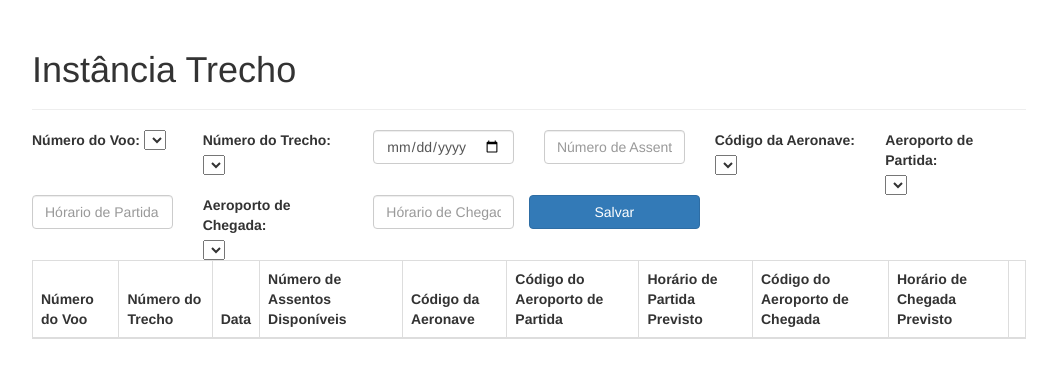
After one commit to engcrisoliveira/projeto_iaad, a Flask app: page /instancia_trecho in a window 1280 px wide. The commit adds this page. Shown: the top 378 px of the page, without its empty margins (111-1168 px from the left). Run offline with Flask 2, Linux system fonts and the light colour scheme; data that the repository does not hold is empty; some libraries are stand-ins or nearby versions.

Commit message:
Ajustes e finalização do Instancia_trecho

```diff
--- a/templates/index.html
+++ b/templates/index.html
@@ -4,6 +4,7 @@
        <li><h2><a href="{{ url_for('aeroporto') }}">Aeroporto</a></h2></li>
        <li><h2><a href="{{ url_for('voo') }}">Voo</a></h2></li>
        <li><h2><a href="{{ url_for('trecho_voo') }}">Trecho do Voo</a></h2></li>
+       <li><h2><a href="{{ url_for('instancia_trecho') }}">Instância Trecho</a></h2></li>
        <li><h2><a href="{{ url_for('tarifa') }}">Tarifa</a></h2></li>
        <li><h2><a href="{{ url_for('tipo_aeronave') }}">Tipo da Aeronave</a></h2></li>
        <li><h2><a href="{{ url_for('pode_pousar') }}">Pode Pousar</a></h2></li>
--- /dev/null
+++ b/templates/instancia_trecho.html
@@ -0,0 +1,161 @@
+{% extends "template.html" %}
+{% block conteudo %}
+    {% if instancia_trecho %}
+    <form action="{{ url_for('atualizar_instancia_trecho') }}" method="post" enctype="multipart/form-data">
+    <input type="hidden" name="numero_voo_escolhido" value="{{ instancia_trecho.numero_voo }}">
+    <input type="hidden" name="numero_trecho_escolhido" value="{{ instancia_trecho.numero_trecho }}">
+    <input type="hidden" name="dataa_escolhido" value="{{ instancia_trecho.dataa }}">
+    <div class="row">
+        <div class="col-md-2">
+            <label for="numero_voo">Número do Voo:</label>
+            <select name="numero_voo" id="numero_voo" value="{{ instancia_trecho.numero_voo }}">
+                {% for voo in voos %}
+                    <option value="{{ voo.numero_voo }}">{{ voo.numero_voo }}</option>
+                {% endfor %}
+              </select>
+          </div>
+          <div class="col-md-2">
+            <label for="numero_trecho">Número do Trecho:</label>
+            <select name="numero_trecho" id="numero_trecho" value="{{ instancia_trecho.numero_trecho }}">
+                {% for trecho_voo in trecho_voos %}
+                    <option value="{{ trecho_voo.numero_trecho }}">{{ trecho_voo.numero_trecho }}</option>
+                {% endfor %}
+              </select>
+          </div>
+        <div class="col-md-2">
+          <input type="date" id="dataa" name="dataa" class="form-control" placeholder="Data" value="{{ instancia_trecho.dataa }}">
+        </div>
+        <div class="col-md-2">
+            <input type="text" id="numero_assentos_disponiveis" name="numero_assentos_disponiveis" class="form-control" placeholder="Número de Assentos Disponíveis" value="{{ instancia_trecho.numero_assentos_disponiveis }}">
+          </div>
+        <div class="col-md-2">
+            <label for="codigo_aeronave">Código da Aeronave:</label>
+            <select name="codigo_aeronave" id="codigo_aeronave" value="{{ instancia_trecho.codigo_aeronave }}">
+                {% for aeronave in aeronaves %}
+                    <option value="{{ aeronave.codigo_aeronave }}">{{ aeronave.codigo_aeronave }}</option>
+                {% endfor %}
+              </select>
+        </div>
+        <div class="col-md-2">
+            <label for="codigo_aeroporto_partida">Aeroporto de Partida:</label>
+                <select name="codigo_aeroporto_partida" id="codigo_aeroporto_partida">
+                    {% for aeroporto in aeroportos %}
+                        <option value="{{ aeroporto.codigo_aeroporto }}">{{ aeroporto.codigo_aeroporto }}</option>
+                    {% endfor %}
+                  </select>
+          </div>
+          <div class="col-md-2">
+            <input type="text" id="horario_partida_previsto" name="horario_partida_previsto" class="form-control" placeholder="Hórario de Partida Previsto" value="{{ instancia_trecho.horario_partida }}">
+          </div>
+        <div class="col-md-2">
+            <label for="codigo_aeroporto_chegada">Aeroporto de Chegada:</label>
+            <select name="codigo_aeroporto_chegada" id="codigo_aeroporto_chegada" value="{{ instancia_trecho.codigo_aeroporto_chegada }}">
+                {% for aeroporto in aeroportos %}
+                    <option value="{{ aeroporto.codigo_aeroporto }}">{{ aeroporto.codigo_aeroporto }}</option>
+                {% endfor %}
+            </select>
+        </div>
+        <div class="col-md-2">
+            <input type="text" id="horario_chegada_previsto" name="horario_chegada_previsto" class="form-control" placeholder="Hórario de Chegada Previsto" value="{{ instancia_trecho.horario_chegada }}">
+          </div>
+        <button type="submit" class="btn btn-primary btn-salvar col-md-1">Salvar</button>
+        <a href="/instancia_trecho" class="btn btn-primary col-md-1" role="button">Voltar</a>
+      </div>
+    </form>
+
+    {% else %}
+    <form action="{{ url_for('criar_instancia_trecho') }}" method="post" enctype="multipart/form-data">
+        <div class="row">
+            <div class="col-md-2">
+                <label for="numero_voo">Número do Voo:</label>
+                <select name="numero_voo" id="numero_voo">
+                    {% for voo in voos %}
+                        <option value="{{ voo.numero_voo }}">{{ voo.numero_voo }}</option>
+                    {% endfor %}
+                  </select>
+              </div>
+              <div class="col-md-2">
+                <label for="numero_trecho">Número do Trecho:</label>
+                <select name="numero_trecho" id="numero_trecho">
+                    {% for trecho_voo in trecho_voos %}
+                        <option value="{{ trecho_voo.numero_trecho }}">{{ trecho_voo.numero_trecho }}</option>
+                    {% endfor %}
+                  </select>
+              </div>
+            <div class="col-md-2">
+              <input type="date" id="dataa" name="dataa" class="form-control" placeholder="Data">
+            </div>
+            <div class="col-md-2">
+                <input type="text" id="numero_assentos_disponiveis" name="numero_assentos_disponiveis" class="form-control" placeholder="Número de Assentos Disponíveis">
+              </div>
+            <div class="col-md-2">
+                <label for="codigo_aeronave">Código da Aeronave:</label>
+                <select name="codigo_aeronave" id="codigo_aeronave">
+                    {% for aeronave in aeronaves %}
+                        <option value="{{ aeronave.codigo_aeronave }}">{{ aeronave.codigo_aeronave }}</option>
+                    {% endfor %}
+                  </select>
+            </div>
+            <div class="col-md-2">
+                <label for="codigo_aeroporto_partida">Aeroporto de Partida:</label>
+                    <select name="codigo_aeroporto_partida" id="codigo_aeroporto_partida">
+                        {% for aeroporto in aeroportos %}
+                            <option value="{{ aeroporto.codigo_aeroporto }}">{{ aeroporto.codigo_aeroporto }}</option>
+                        {% endfor %}
+                      </select>
+              </div>
+              <div class="col-md-2">
+                <input type="text" id="horario_partida_previsto" name="horario_partida_previsto" class="form-control" placeholder="Hórario de Partida Previsto">
+              </div>
+            <div class="col-md-2">
+                <label for="codigo_aeroporto_chegada">Aeroporto de Chegada:</label>
+                <select name="codigo_aeroporto_chegada" id="codigo_aeroporto_chegada">
+                    {% for aeroporto in aeroportos %}
+                        <option value="{{ aeroporto.codigo_aeroporto }}">{{ aeroporto.codigo_aeroporto }}</option>
+                    {% endfor %}
+                </select>
+            </div>
+            <div class="col-md-2">
+                <input type="text" id="horario_chegada_previsto" name="horario_chegada_previsto" class="form-control" placeholder="Hórario de Chegada Previsto">
+              </div>
+      <button type="submit" class="btn btn-primary btn-salvar col-md-2">Salvar</button>
+    </div>
+    </form>
+
+    {% endif %}
+        <table class="table table-striped table-responsive table-bordered">
+            <thead class="thead-default">
+                <tr>
+                    <th>Número do Voo</th>
+                    <th>Número do Trecho</th>
+                    <th>Data</th>
+                    <th>Número de Assentos Disponíveis</th>
+                    <th>Código da Aeronave</th>
+                    <th>Código do Aeroporto de Partida</th>
+                    <th>Horário de Partida Previsto</th>
+                    <th>Código do Aeroporto de Chegada</th>
+                    <th>Horário de Chegada Previsto</th>
+                    <th></th>
+                </tr>
+            </thead>
+            <tbody>
+            {% for instancia_trecho in instancia_trechos %}
+                <tr>
+                    <td>{{ instancia_trecho.numero_voo }}</td>
+                    <td>{{ instancia_trecho.numero_trecho }}</td>
+                    <td>{{ instancia_trecho.dataa }}</td>
+                    <td>{{ instancia_trecho.numero_assentos_disponiveis }}</td>
+                    <td>{{ instancia_trecho.codigo_aeronave }}</td>
+                    <td>{{ instancia_trecho.codigo_aeroporto_partida }}</td>
+                    <td>{{ instancia_trecho.horario_partida }}</td>
+                    <td>{{ instancia_trecho.codigo_aeroporto_chegada }}</td>
+                    <td>{{ instancia_trecho.horario_chegada }}</td>
+                    <td>
+                        <a class="btn btn-primary btn-sm" href="{{ url_for('instancia_trecho', numero_trecho= instancia_trecho.numero_trecho, numero_voo=instancia_trecho.numero_voo, dataa=instancia_trecho.dataa) }}">Editar</a>
+                        <a class="btn btn-danger btn-sm" href="{{ url_for('deletar_instancia_trecho', numero_trecho= instancia_trecho.numero_trecho, numero_voo=instancia_trecho.numero_voo, dataa=instancia_trecho.dataa) }}">Deletar</a>
+                    </td>
+                </tr>
+            {% endfor %}
+            </tbody>
+        </table>
+{% endblock %}
--- a/views/__init__.py
+++ b/views/__init__.py
@@ -1,6 +1,7 @@
 from views.aeroporto_view import *
 from views.voo_view import *
 from views.trecho_voo_view import *
+from views.instancia_trecho_view import *
 from views.tarifa_view import *
 from views.tipo_aeronave_view import *
 from views.aeronave_view import *
--- /dev/null
+++ b/views/instancia_trecho_view.py
@@ -0,0 +1,67 @@
+from models.instancia_trecho import Instancia_trecho
+from flask import render_template, request, redirect, url_for
+from dao.instancia_trecho_dao import Instancia_TrechoDao
+from dao.voo_dao import VooDao
+from dao.aeroporto_dao import AeroportoDao
+from dao.aeronave_dao import AeronaveDao
+from dao.trecho_voo_dao import Trecho_vooDao
+from main import db, app
+
+instancia_trecho_dao = Instancia_TrechoDao(db)
+voo_dao = VooDao(db)
+aeroporto_dao = AeroportoDao(db)
+aeronave_dao = AeronaveDao(db)
+trecho_voo_dao = Trecho_vooDao(db)
+
+@app.route('/instancia_trecho')
+@app.route('/instancia_trecho/<int:numero_voo>/<int:numero_trecho>/<string:dataa>')
+def instancia_trecho(numero_voo=None, numero_trecho=None,dataa=None):
+    instancia_trechos = instancia_trecho_dao.listar()
+    voos = voo_dao.listar()
+    aeroportos = aeroporto_dao.listar()
+    aeronaves = aeronave_dao.listar()
+    trecho_voos = trecho_voo_dao.listar()
+    if numero_voo and numero_trecho and dataa:
+        instancia_trecho = instancia_trecho_dao.buscar_instancia_pelo_numero_trecho(numero_voo, numero_trecho, dataa)
+        return render_template('instancia_trecho.html', titulo='Instância Trecho', instancia_trechos=instancia_trechos, voos=voos, aeroportos=aeroportos, aeronaves=aeronaves, trecho_voos=trecho_voos, instancia_trecho=instancia_trecho)
+    else:
+        return render_template('instancia_trecho.html', titulo='Instância Trecho', instancia_trechos=instancia_trechos, voos=voos, aeroportos=aeroportos, aeronaves=aeronaves, trecho_voos=trecho_voos)
+
+@app.route('/criar_instancia_trecho', methods=['POST',])
+def criar_instancia_trecho():
+    numero_voo = request.form['numero_voo']
+    numero_trecho = request.form['numero_trecho']
+    dataa = request.form['dataa']
+    numero_assentos_disponiveis = request.form['numero_assentos_disponiveis']
+    codigo_aeronave = request.form['codigo_aeronave']
+    codigo_aeroporto_partida = request.form['codigo_aeroporto_partida']
+    horario_partida = request.form['horario_partida_previsto']
+    codigo_aeroporto_chegada = request.form['codigo_aeroporto_chegada']
+    horario_chegada = request.form['horario_chegada_previsto']
+    instancia_trecho = Instancia_trecho(numero_voo, numero_trecho, dataa, numero_assentos_disponiveis, codigo_aeronave, codigo_aeroporto_partida, horario_partida, codigo_aeroporto_chegada, horario_chegada)
+    instancia_trecho = instancia_trecho_dao.salvar(instancia_trecho)
+    return redirect(url_for('instancia_trecho'))
+
+@app.route('/atualizar_instancia_trecho', methods=['POST',])
+def atualizar_instancia_trecho():
+    numero_voo = request.form['numero_voo']
+    numero_trecho = request.form['numero_trecho']
+    dataa = request.form['dataa']
+    numero_assentos_disponiveis = request.form['numero_assentos_disponiveis']
+    codigo_aeronave = request.form['codigo_aeronave']
+    codigo_aeroporto_partida = request.form['codigo_aeroporto_partida']
+    horario_partida = request.form['horario_partida_previsto']
+    codigo_aeroporto_chegada = request.form['codigo_aeroporto_chegada']
+    horario_chegada = request.form['horario_chegada_previsto']
+    instancia_trecho = Instancia_trecho(numero_voo, numero_trecho, dataa, numero_assentos_disponiveis, codigo_aeronave, codigo_aeroporto_partida, horario_partida, codigo_aeroporto_chegada, horario_chegada)
+    numero_voo_escolhido = request.form['numero_voo_escolhido']
+    numero_trecho_escolhido = request.form['numero_trecho_escolhido']
+    dataa_escolhido = request.form['dataa_escolhido']
+    instancia_escolhida = Instancia_trecho(numero_voo_escolhido, numero_trecho_escolhido, dataa_escolhido, numero_assentos_disponiveis, codigo_aeronave, codigo_aeroporto_partida, horario_partida, codigo_aeroporto_chegada, horario_chegada)
+    instancia_trecho = instancia_trecho_dao.atualizar(instancia_trecho, instancia_escolhida)
+    return redirect(url_for('instancia_trecho'))
+
+@app.route('/deletar_instancia_trecho/<int:numero_voo>/<int:numero_trecho>/<string:dataa>')
+def deletar_instancia_trecho(numero_voo, numero_trecho, dataa):
+    instancia_trecho_dao.deletar(numero_voo, numero_trecho, dataa)
+    return redirect(url_for('instancia_trecho'))
```
Also changed, not shown: dao/instancia_trecho_dao.py (+15 -14 lines).
